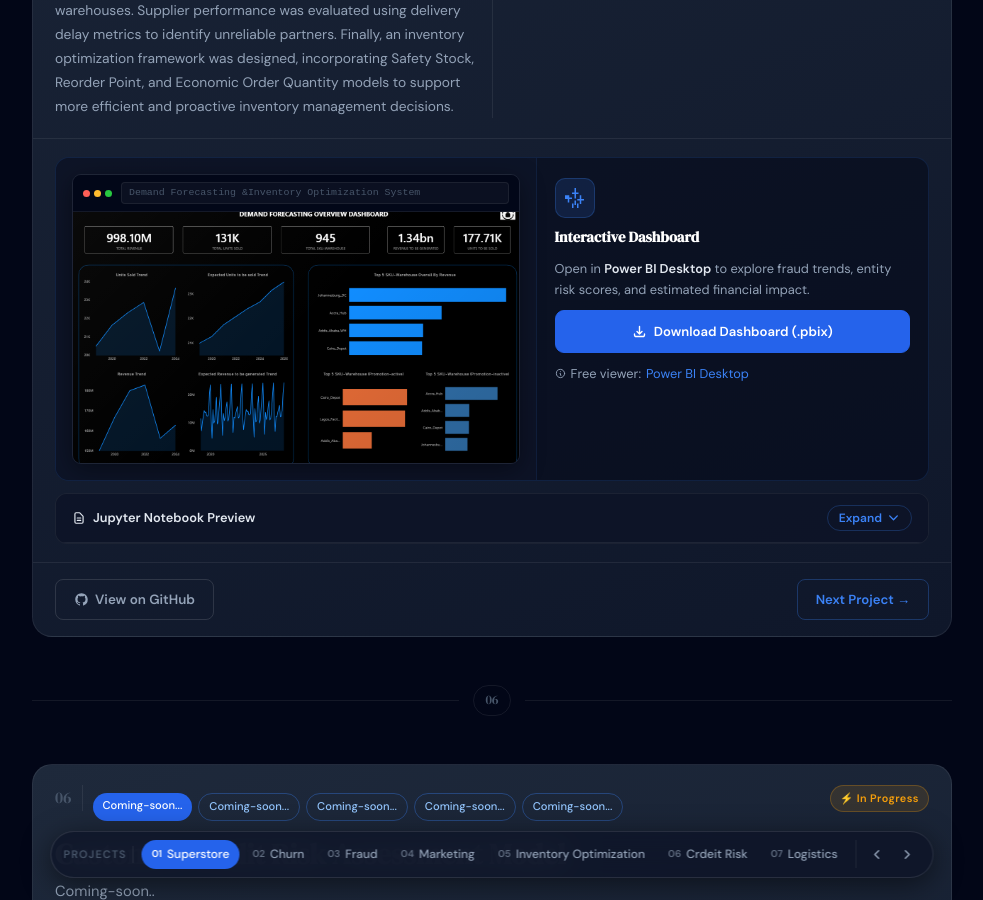
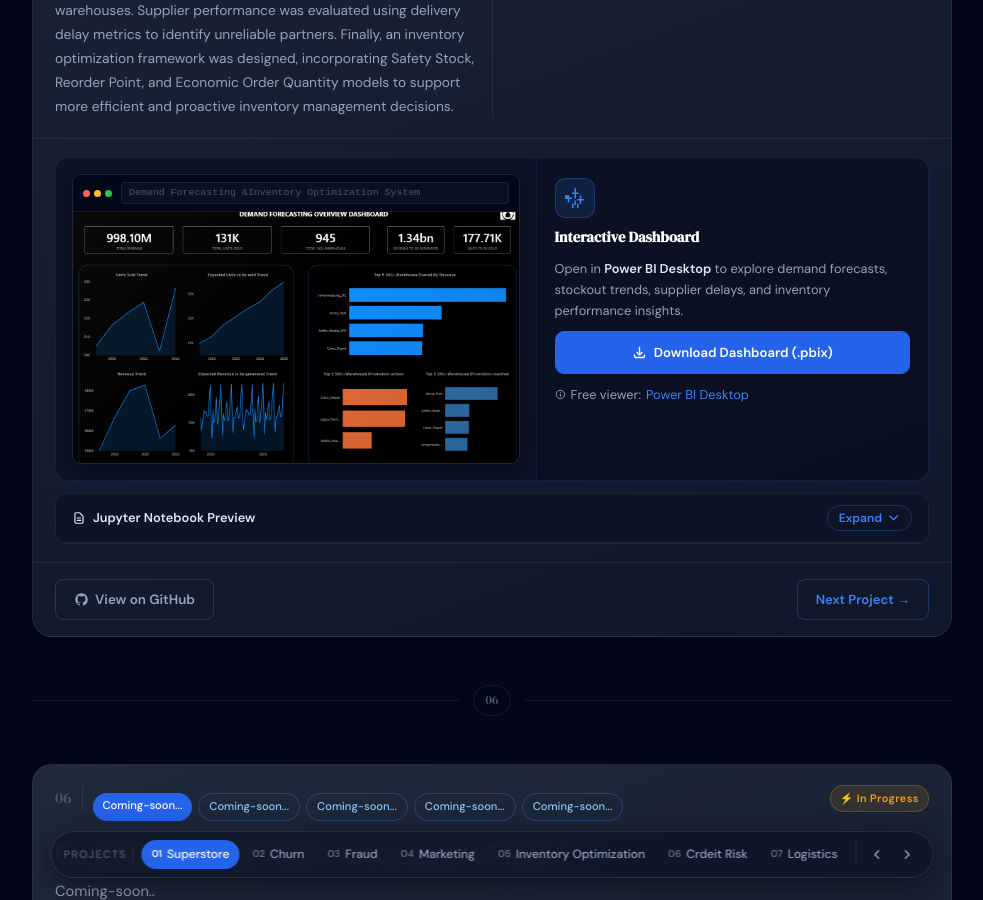
Before and after one commit to timmaina-devhub/timmaina-devhub.github.io, a Jekyll site: the page built from projects.html, in a window 1280 px wide and 900 px high, scrolled down 5954 px. Shown: the whole window, without its empty margins (148-1131 px from the left). Built offline with Jekyll 4.4.1, drawn with Linux system fonts in a browser that asks for light colours.

Commit message:
Update projects.html

```diff
--- a/projects.html
+++ b/projects.html
@@ -653,7 +653,7 @@ title: Projects
             <svg width="24" height="24" viewBox="0 0 24 24" fill="currentColor"><path d="M11.5 2v4.5H9V8h2.5v4.5H13V8h2.5V6.5H13V2zm5.25 7.25V13h-2.5v1.5h2.5V18h1.5v-3.5H21V13h-2.75V9.25zM2 9.25V13h2.75v3.5h1.5V13H9V11.5H6.25V9.25zm9.5 5.25V19h1.5v-4.5H13zM9 17.5V22h1.5v-4.5zm5 0V22h1.5v-4.5z"/></svg>
           </div>
           <h4>Interactive Dashboard</h4>
-          <p>Open in <strong>Power BI Desktop</strong> to explore fraud trends, entity risk scores, and estimated financial impact.</p>
+          <p>Open in <strong>Power BI Desktop</strong> to explore demand forecasts, stockout trends, supplier delays, and inventory performance insights.</p>
           <a href="https://github.com/timmaina-devhub/Supply-Chain-Analytics-Inventory-Optimization/releases/download/v1.0/c4_Demand_supply_chain_visualization.pbix"
              class="btn-dl" id="dl-4">
 
```
